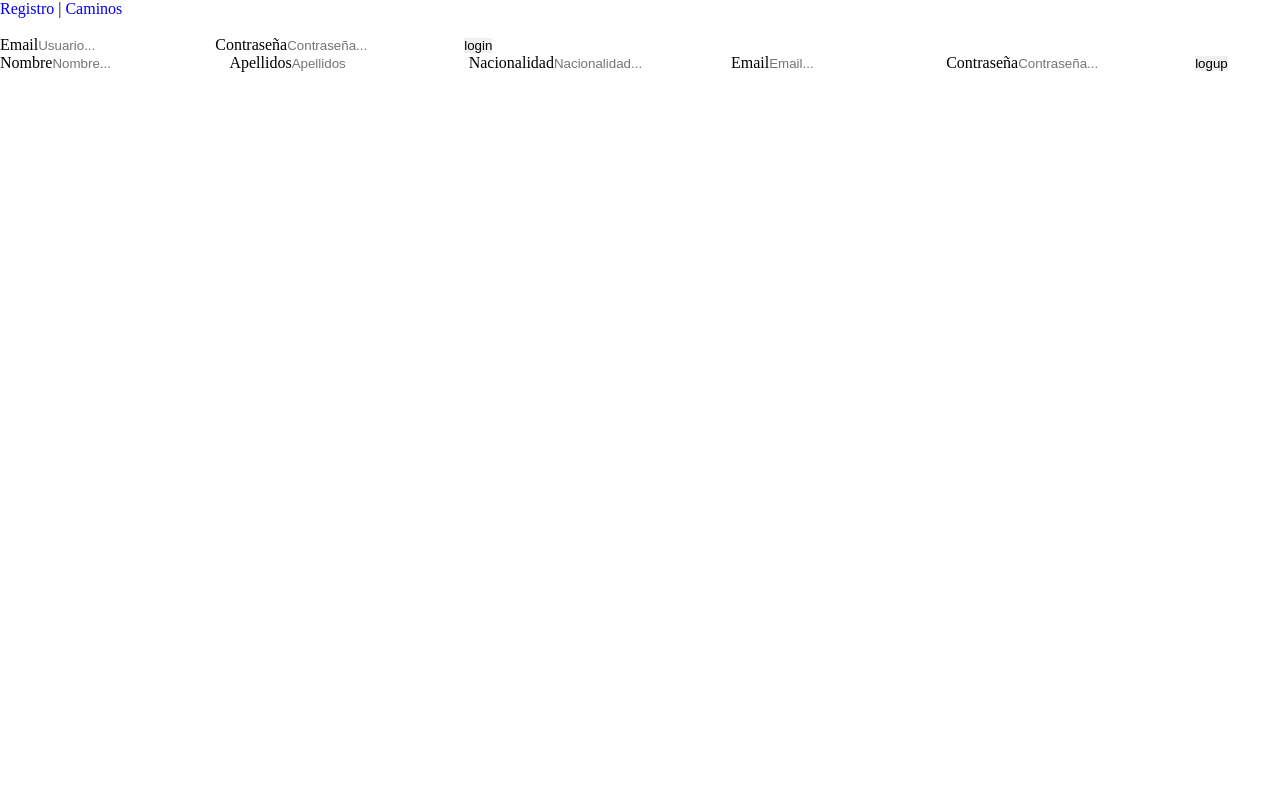
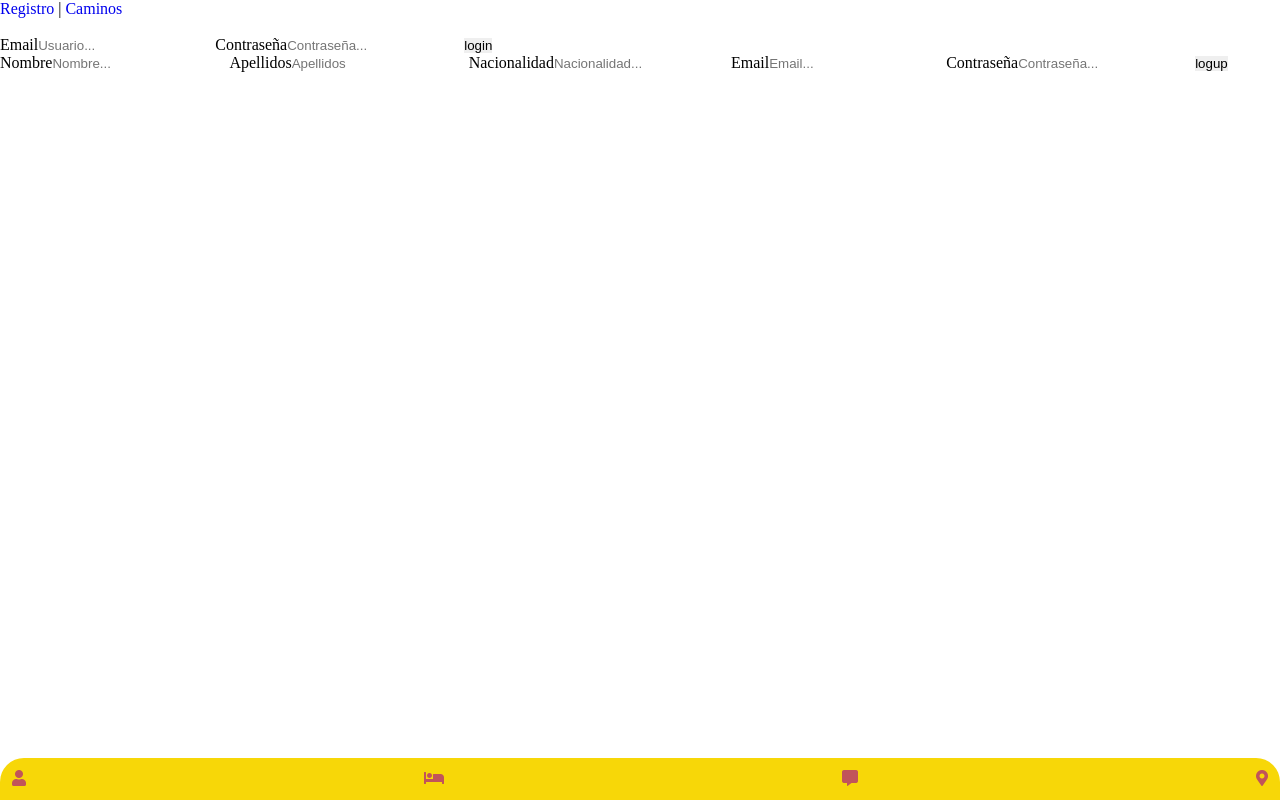
Before and after one commit to EffectiveXf5/app-freebed-santiago, a Vue app: page / in a window 1280 px wide. Built offline with nearby package versions, Linux system fonts and the light colour scheme.

Commit message:
added footer to register component

```diff
--- a/src/views/Registro.vue
+++ b/src/views/Registro.vue
@@ -36,5 +36,16 @@
         <input type="submit" value="logup">
       </form>
     </section>
+    <Footer />
   </main>
 </template>
+
+<script>
+import Footer from '@/components/Footer.vue'
+
+export default {
+  components: {
+    Footer
+  },
+}
+</script>
```
